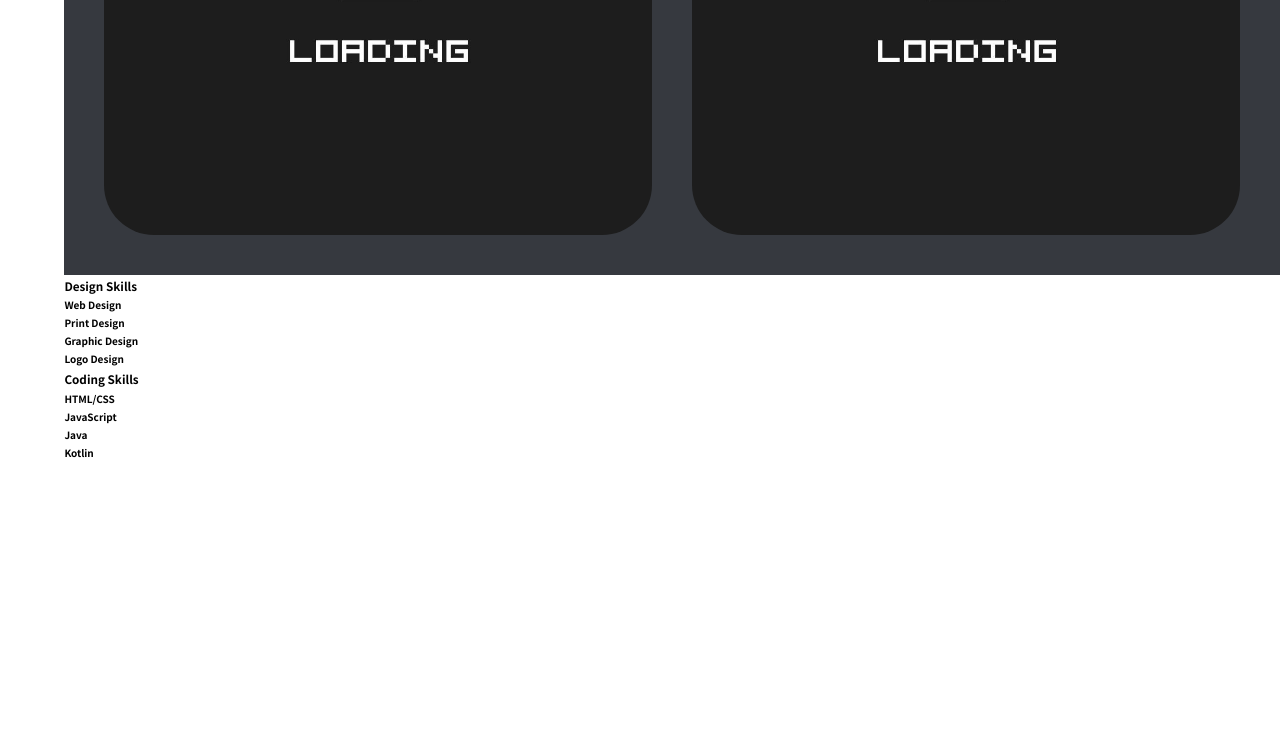
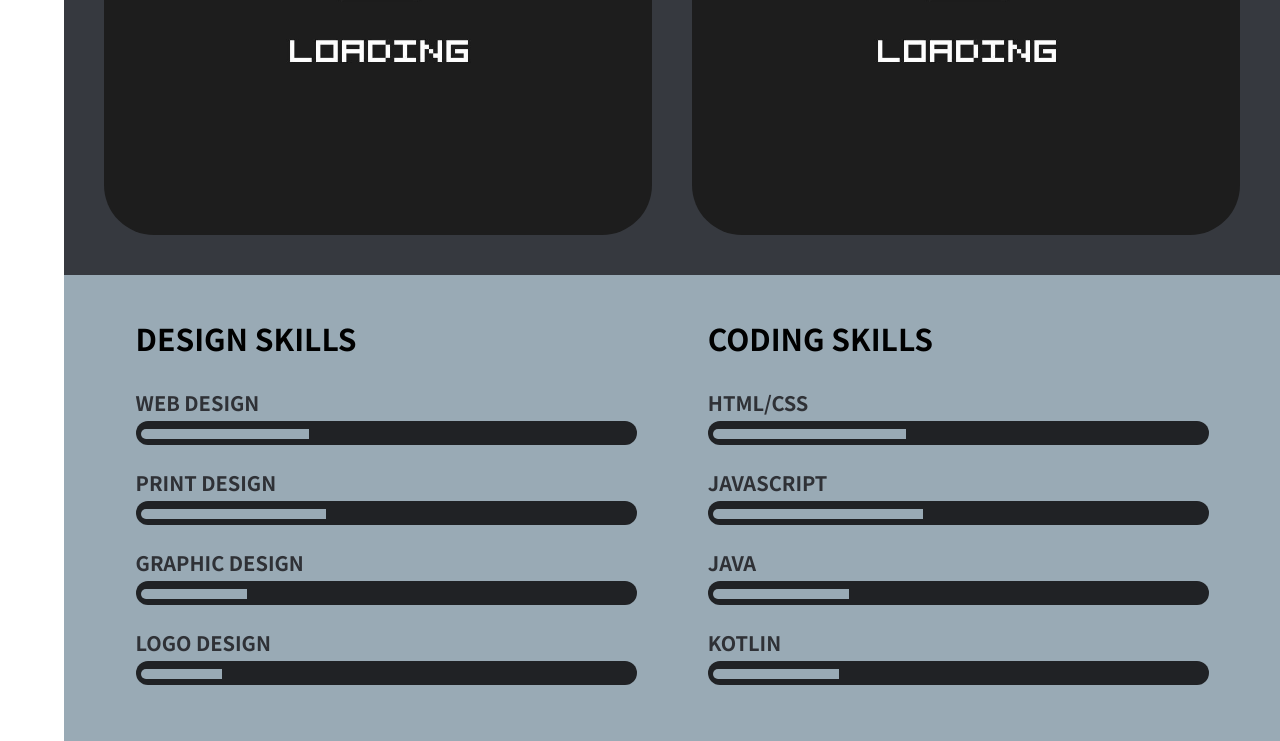
Before and after one commit to inomag/User-Portfolio-Sample-, a plain HTML site: page index.html in a window 1280 px wide. Shown: the part 2687-3428 px from the top of the page. Before the commit the page ends 3149 px from the top, so only its background shows below. Drawn offline with Linux system fonts and the light colour scheme.

Commit message:
Completed Skills section

```diff
--- a/index.html
+++ b/index.html
@@ -151,8 +151,8 @@
                 </div>
 
                 <h4>Kotlin</h4>
-                <div class="designProgress">
-                    <span class="designProgress4"></span>
+                <div class="codingProgress">
+                    <span class="codingProgress4"></span>
                 </div>
             </div>
         </section>
--- a/style.css
+++ b/style.css
@@ -425,7 +425,143 @@ section#aboutMe{
     transform: scaleY(1);
     transform-origin: top;
 }
+section#skills{
+    display: flex;
+    justify-content: center;
+    align-items: center;
+    flex-wrap: wrap;
 
+    padding: 0 calc(1rem + 2vw);
+    background-color: var(--light-color);
+}
+.codingSkill,
+.designSkill{
+    padding: calc(1rem + 2vw);
+    text-transform: uppercase;
+    flex-basis: 40rem;
+    flex-grow: 1;
+}
+.codingTitle,
+.designTitle{
+   font-size: 3rem;
+   margin-bottom: 2rem;
+}
+.codingSkill h4,
+.designSkill h4{
+    font-size: 2rem;
+    color: var(--darker-color);
+}
+.designProgress,
+.codingProgress{
+    position: relative;
+    display: block;
+    padding: 0.3rem;
+    border-radius: 3rem;
+    background-color: var(--darkest-color);
+    width: 100%;
+    margin-bottom: 2rem;
+}
+.designProgress span,
+.codingProgress span{
+    position: relative;
+    vertical-align: middle;
+    display: inline-block;
+    height: 1rem;
+    border-radius: 3rem 0 0 3rem;
+    margin: 0 0.2rem;
+    /* width: 50%; */
+    background-color: var(--light-color);
+}
+.designProgress1{
+    animation: design1 2s infinite cubic-bezier(1, 0, 0, 1);
+}
+@keyframes design1{
+    from{
+        width: 0%;
+    }
+    to{
+        width: 68%;
+    }
+}
+.designProgress2{
+    animation: design2 2s infinite cubic-bezier(1, 0, 0, 1);
+}
+@keyframes design2{
+    from{
+        width: 0%;
+    }
+    to{
+        width: 75%;
+    }
+}
+.designProgress3{
+    animation: design3 2s infinite cubic-bezier(1, 0, 0, 1);
+}
+@keyframes design3{
+    from{
+        width: 0%;
+    }
+    to{
+        width: 43%;
+    }
+}
+.designProgress4{
+    animation: design4 2s infinite cubic-bezier(1, 0, 0, 1);
+}
+@keyframes design4{
+    from{
+        width: 0%;
+    }
+    to{
+        width: 33%;
+    }
+}
+
+
+.codingProgress1{
+    animation: design5 2s infinite cubic-bezier(1, 0, 0, 1);
+}
+@keyframes design5{
+    from{
+        width: 0%;
+    }
+    to{
+        width: 78%;
+    }
+}
+.codingProgress2{
+    animation: design6 2s infinite cubic-bezier(1, 0, 0, 1);
+}
+@keyframes design6{
+    from{
+        width: 0%;
+    }
+    to{
+        width: 85%;
+    }
+}
+.codingProgress3{
+    animation: design7 2s infinite cubic-bezier(1, 0, 0, 1);
+}
+@keyframes design7{
+    from{
+        width: 0%;
+    }
+    to{
+        width: 55%;
+    }
+}
+.codingProgress4{
+    animation: design8 2s infinite cubic-bezier(1, 0, 0, 1);
+}
+@keyframes design8{
+    from{
+        width: 0%;
+    }
+    to{
+        width: 51%;
+    }
+}
 @media screen and (max-width: 750px){
     section#wall{
         background-position: 100%;
```
